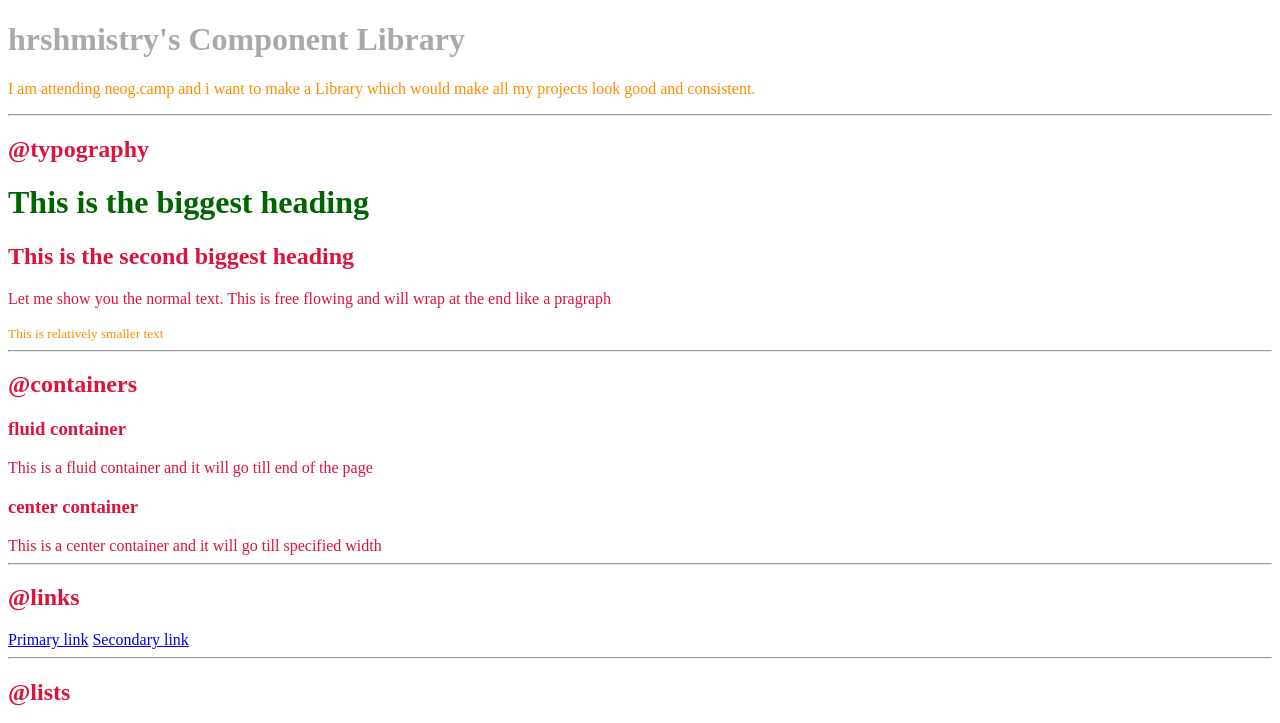
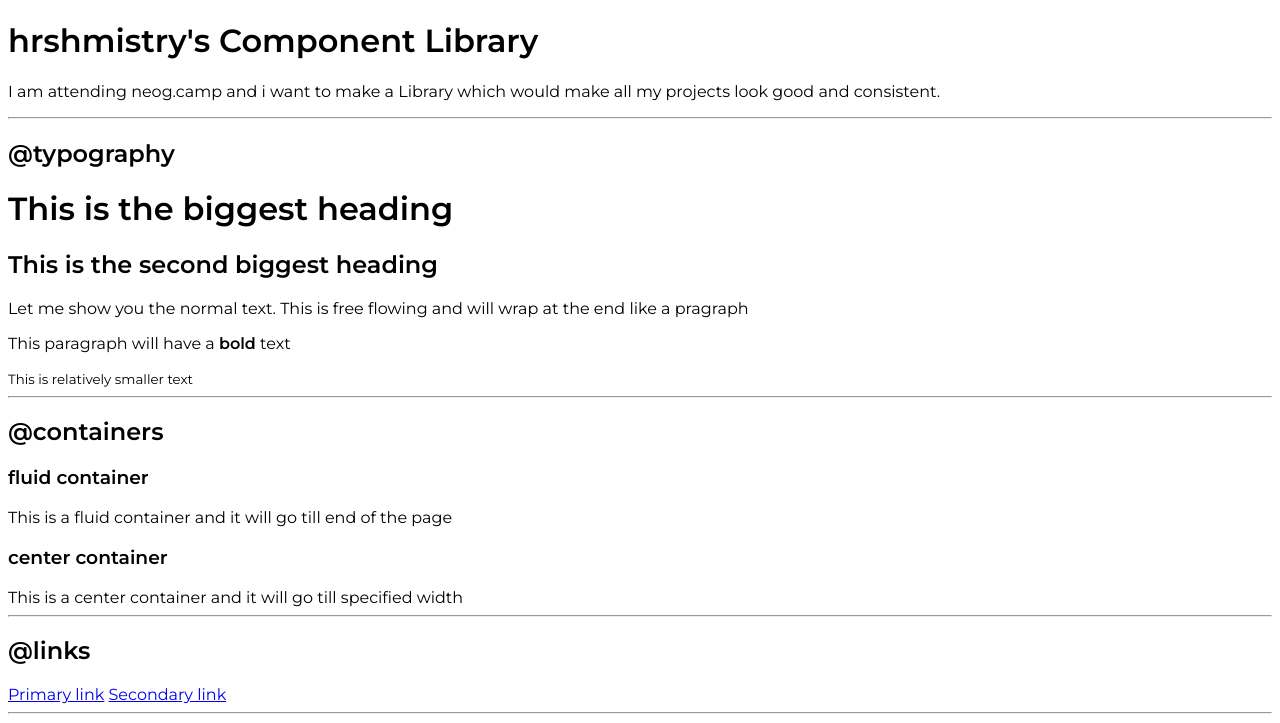
Before and after one commit to hrshmistry/component-library, a plain HTML site: page index.html in a window 1280 px wide. Shown: the top 723 px of the page. Drawn offline with Linux system fonts and the light colour scheme.

Commit message:
typography

```diff
--- a/index.html
+++ b/index.html
@@ -5,24 +5,14 @@
     <meta charset="UTF-8">
     <meta name="viewport" content="width=device-width, initial-scale=1.0">
     <title>Component Library</title>
-    <!-- CSS way 1: style tag
 
-        <style>
-        body{
-            color:cornflowerblue;
-        }
-    </style> -->
-
-    <!-- CSS way 3: external link -->
     <link rel="stylesheet" href="styles.css">
 </head>
 
 <body>
-    <h1 id="lib-header">hrshmistry's Component Library</h1>
-    <!-- CSS way 2: style attribute
+    <h1>hrshmistry's Component Library</h1>
 
-        style="color: crimson;" -->
-    <p class="para">I am attending neog.camp and i want to make a Library which would make all my projects look good and consistent.
+    <p>I am attending neog.camp and i want to make a Library which would make all my projects look good and consistent.
     </p>
 
     <hr>
@@ -32,7 +22,8 @@
     <h1>This is the biggest heading</h1>
     <h2>This is the second biggest heading</h2>
     <p>Let me show you the normal text. This is free flowing and will wrap at the end like a pragraph</p>
-    <small class="para">This is relatively smaller text</small>
+    <p>This paragraph will have a <strong>bold</strong> text</p>
+    <small>This is relatively smaller text</small>
 
     <hr>
 
--- a/styles.css
+++ b/styles.css
@@ -1,15 +1,5 @@
+@import url('https://fonts.googleapis.com/css2?family=Montserrat:wght@400;600&display=swap');
+
 body{
-    color: crimson;
+    font-family: 'Montserrat', sans-serif;
 }
-
-h1{
-    color: darkgreen ;
-}
-
-#lib-header{
-    color: darkgrey;
-}
-
-.para{
-    color: darkorange;
-}
```
